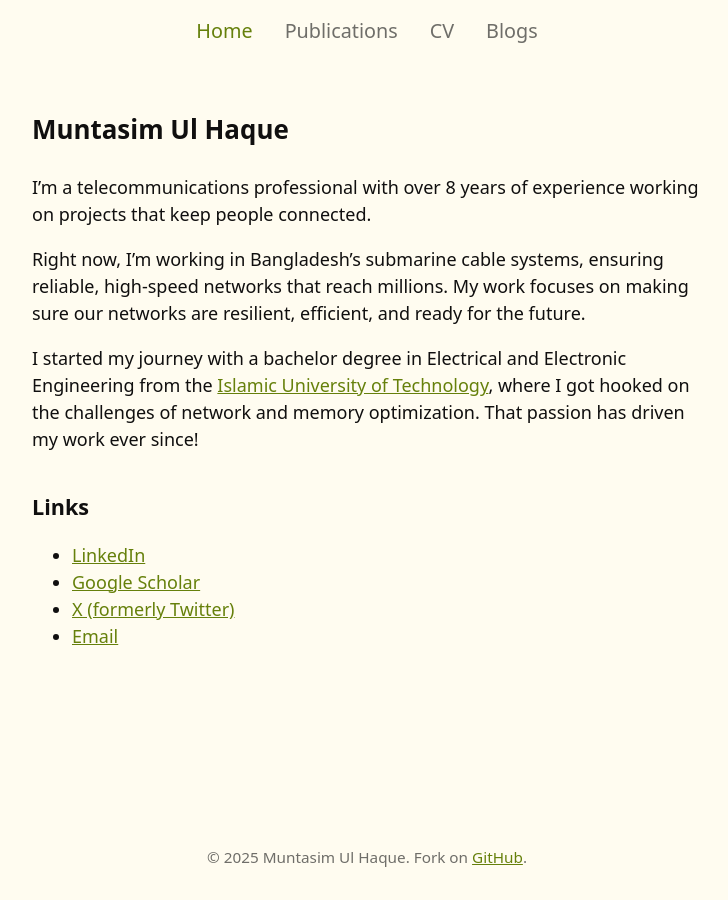
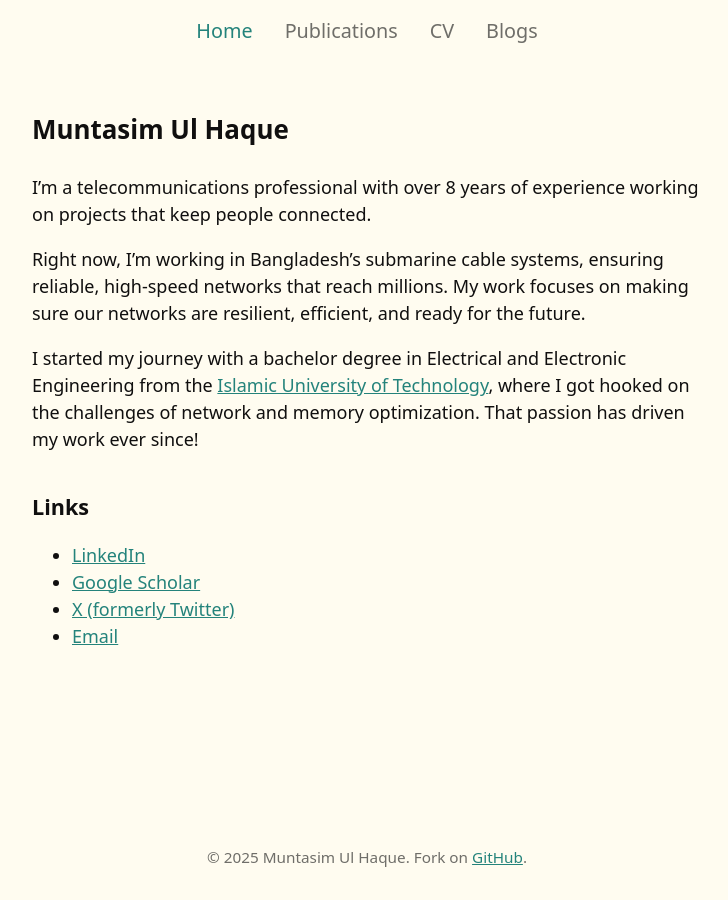
Before and after one commit to muntasimulhaque/muntasimulhaque.github.io, a Jekyll site: the page built from index.md, in a window 1280 px wide. Shown: the whole page, without its empty margins (273-1001 px from the left). Built offline with Jekyll 4.4.1, drawn with Linux system fonts in a browser that asks for light colours; our own code applies the rules of GitHub Pages for plain Markdown files.

Commit message:
Update main.css

```diff
--- a/assets/css/main.css
+++ b/assets/css/main.css
@@ -2,7 +2,7 @@
     --primary-color: #100F0F;
     --background-color: #FFFCF0;
     --text-color: #100F0F;
-    --link-color: #66800B;
+    --link-color: #24837B;
     --selection-color: #FFF5D6;
     --muted-text-color: #6F6E69;
     --max-content-width: 734px;
```
